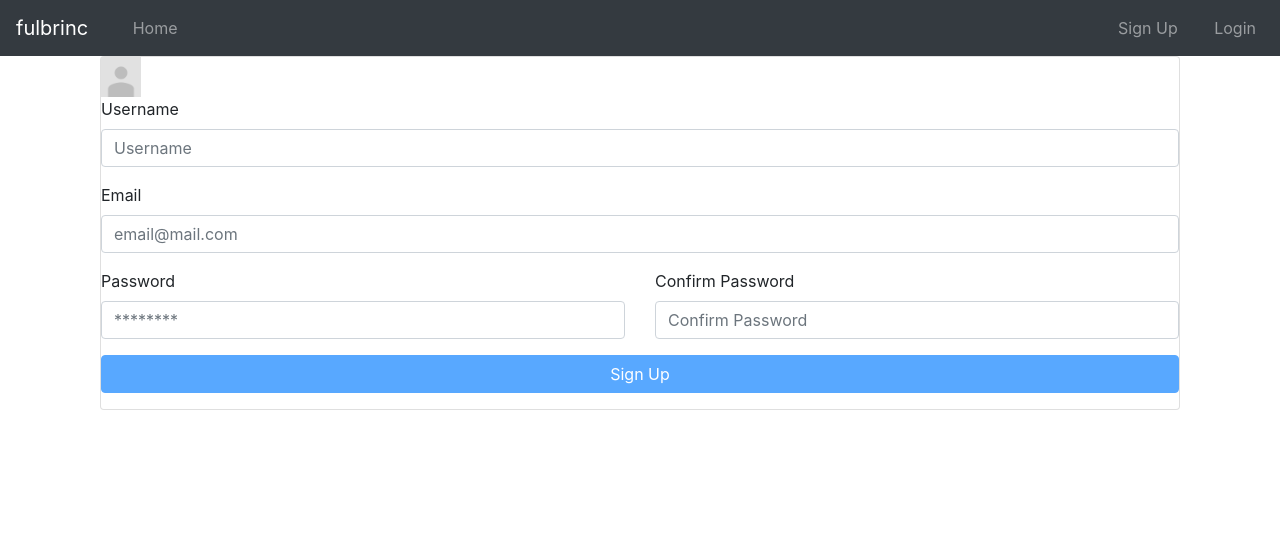
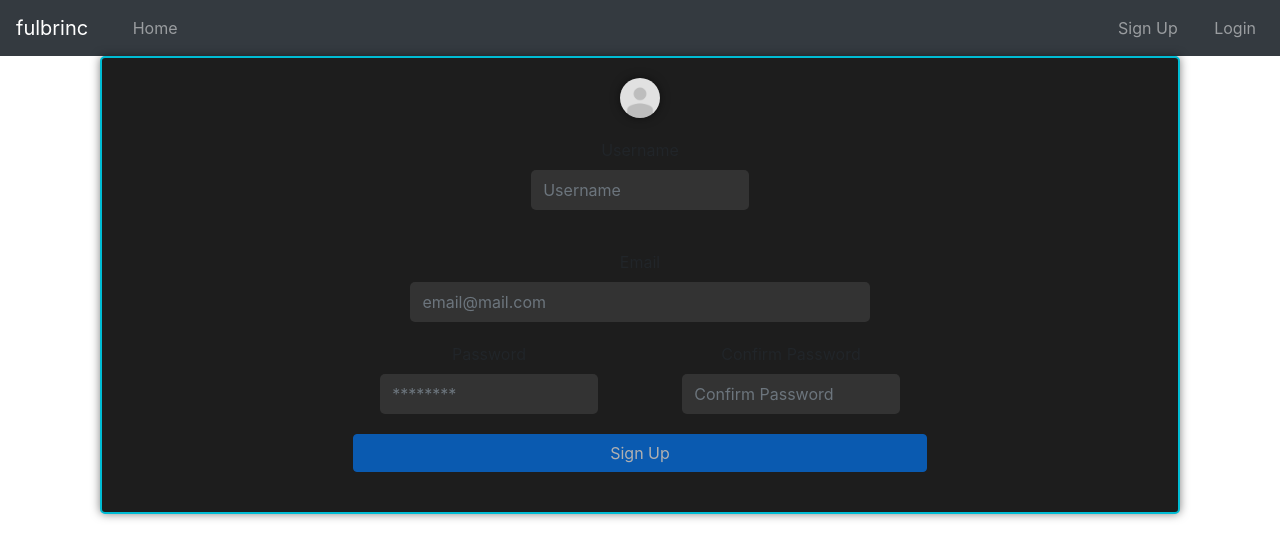
Before and after one commit to Shuliman/Fulbrinc, a Vue app in the folder fulbrinc-frontend/vue-3-authentication/: page /register in a window 1280 px wide. Shown: the top 558 px of the page. Built offline with nearby package versions, Linux system fonts and the light colour scheme; some icons are missing.

Commit message:
Added CSS styles for Login & Auth pages

```diff
--- a/fulbrinc-frontend/vue-3-authentication/src/components/LoginUser.vue
+++ b/fulbrinc-frontend/vue-3-authentication/src/components/LoginUser.vue
@@ -90,4 +90,38 @@ export default {
 };
 </script>
 <style scoped>
+.card-container {
+    display: flex;
+    flex-direction: column;
+    align-items: center;
+    background-color: #1d1d1d;
+    border: 2px solid #00bcd4;
+    box-shadow: 0 0 10px rgba(0, 0, 0, 0.5);
+    border-radius: 5px;
+    padding: 20px;
+  }
+
+  #profile-img {
+    border-radius: 50%;
+    background-color: #00bcd4;
+    box-shadow: 0 0 10px rgba(0, 0, 0, 0.5);
+    margin-bottom: 20px;
+  }
+
+  .form-group {
+    display: flex;
+    flex-direction: column;
+    align-items: center;
+    margin-bottom: 20px;
+  }
+
+  .form-control {
+    width: 80%;
+    height: 40px;
+    border: none;
+    border-radius: 5px;
+    background-color: #333333;
+    color: #00bcd4;
+    font-size: 16px;
+  }
 </style>
--- a/fulbrinc-frontend/vue-3-authentication/src/components/RegistrationUser.vue
+++ b/fulbrinc-frontend/vue-3-authentication/src/components/RegistrationUser.vue
@@ -158,4 +158,38 @@ validations() {
 };
 </script>
 <style scoped>
+.card-container {
+    display: flex;
+    flex-direction: column;
+    align-items: center;
+    background-color: #1d1d1d;
+    border: 2px solid #00bcd4;
+    box-shadow: 0 0 10px rgba(0, 0, 0, 0.5);
+    border-radius: 5px;
+    padding: 20px;
+  }
+
+  #profile-img {
+    border-radius: 50%;
+    background-color: #00bcd4;
+    box-shadow: 0 0 10px rgba(0, 0, 0, 0.5);
+    margin-bottom: 20px;
+  }
+
+  .form-group {
+    display: flex;
+    flex-direction: column;
+    align-items: center;
+    margin-bottom: 20px;
+  }
+
+  .form-control {
+    width: 80%;
+    height: 40px;
+    border: none;
+    border-radius: 5px;
+    background-color: #333333;
+    color: #00bcd4;
+    font-size: 16px;
+  }
 </style>
```
